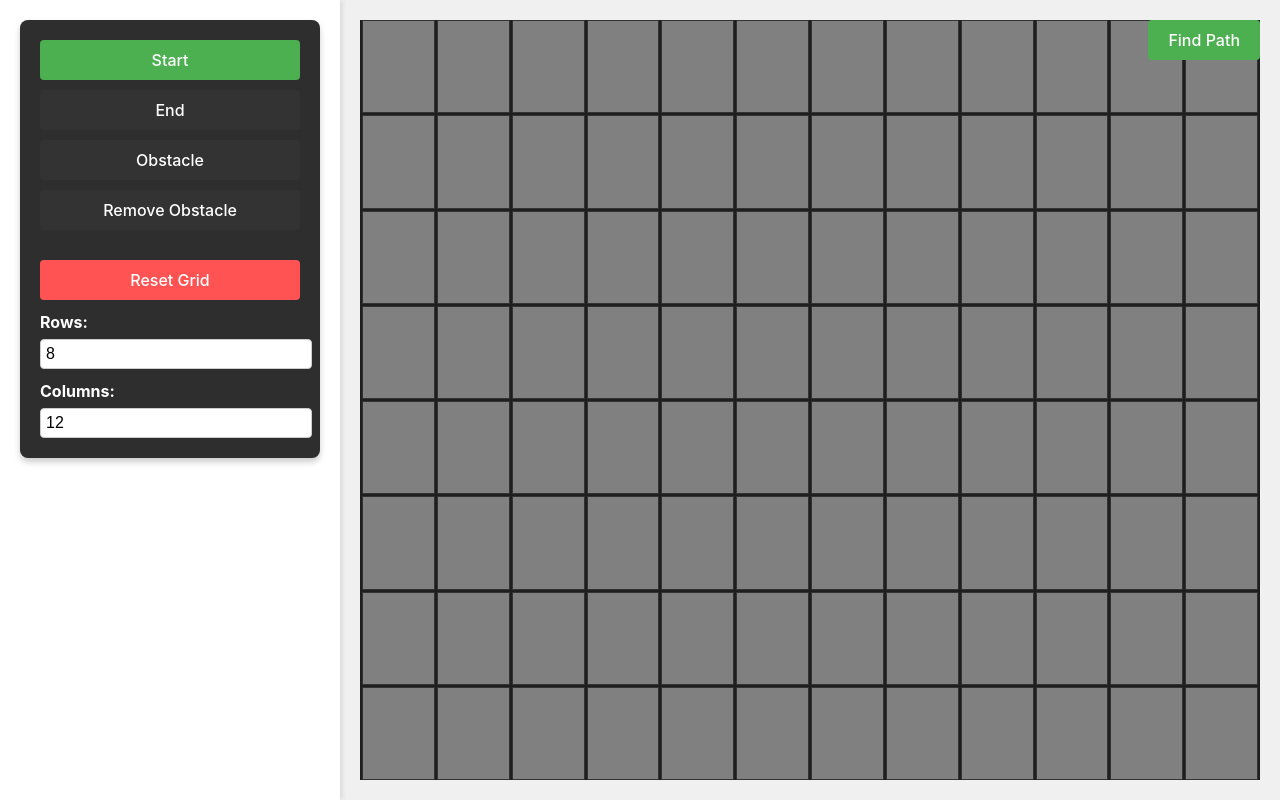
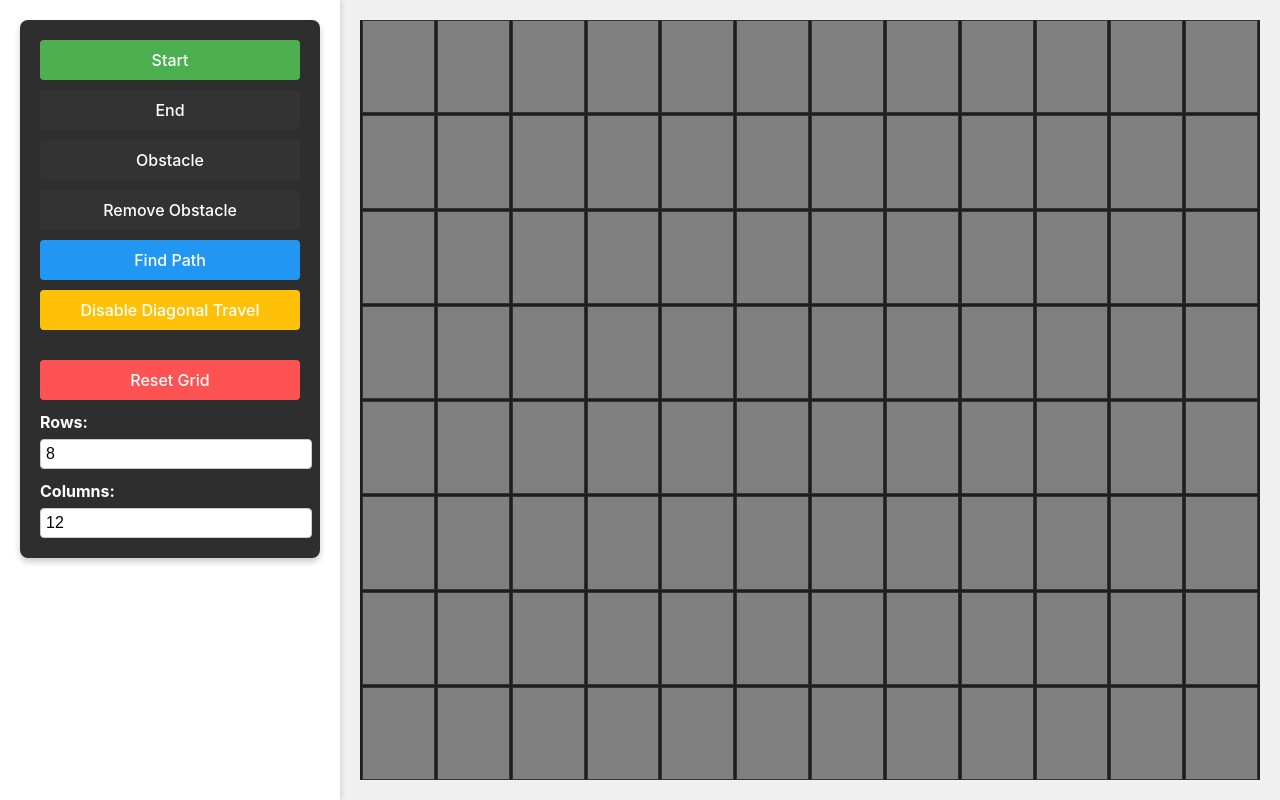
Before and after one commit to JoeR96/astar-visualizer, a React (Vite) app: page / in a window 1280 px wide. Built offline with nearby package versions, Linux system fonts and the light colour scheme.

Commit message:
Add diagonal toggle. Refactor state to use the slice pattern.

```diff
--- a/src/BoundedStore.ts
+++ b/src/BoundedStore.ts
@@ -1,6 +1,6 @@
 import {create} from 'zustand';
 import { createGridSlice } from './cell/grid-slice.ts';
-import { createControlPanelSlice } from './control-anel/control-panel-slice.ts';
+import { createControlPanelSlice } from './control-panel/control-panel-slice.ts';
 
 type BoundedStore = ReturnType<typeof createGridSlice> & ReturnType<typeof createControlPanelSlice>;
 
--- a/src/cell/grid-slice.ts
+++ b/src/cell/grid-slice.ts
@@ -1,12 +1,13 @@
 import { StateCreator } from 'zustand';
 import { CellState } from '../enums.ts';
+import { aStar } from '../services/astarService.ts';
+import { aStarNode } from '../types.ts';
 
 type Cell = {
   row: number;
   col: number;
   state: CellState;
 };
-
 
 export interface GridSlice {
   cells: Cell[][];
@@ -19,6 +20,11 @@ export interface GridSlice {
   setNumberOfRows: (numberOfRows: number) => void;
   setCellState: (row: number, col: number, state: CellState) => void;
   resetCells: () => void;
+  handleFindPath: (canTravelDiagonally: boolean) => void;
+  path: aStarNode[];
+  visitedNodes: aStarNode[];
+  setPath: (path: aStarNode[]) => void;
+  setVisitedNodes(visitedNodes: aStarNode[]): void;
 }
 
 export const createGridSlice: StateCreator<GridSlice, [], [], GridSlice> = (
@@ -36,6 +42,8 @@ export const createGridSlice: StateCreator<GridSlice, [], [], GridSlice> = (
   startTile: null,
   endTile: null,
   obstacleTiles: [],
+  path: [],
+  visitedNodes: [],
   setNumberOfColumns: (numberOfColumns) => {
     set((state) => {
       const newCells = state.cells.map((row) => {
@@ -151,6 +159,77 @@ export const createGridSlice: StateCreator<GridSlice, [], [], GridSlice> = (
       startTile: null,
       endTile: null,
       obstacleTiles: [],
+      path: [],
+      visitedNodes: [],
     }));
   },
+  handleFindPath: (canTravelDiagonally : boolean) => {
+    set((state) => {
+      const startCell = state.cells.flat().find(cell => cell.state === CellState.Start);
+      const endCell = state.cells.flat().find(cell => cell.state === CellState.End);
+
+      if (startCell && endCell) {
+        const gridForAStar = state.cells.map(row =>
+          row.map(cell => ({
+            row: cell.row,
+            col: cell.col,
+            state: cell.state,
+          }))
+        );
+
+        const { path, visitedNodes } = aStar(gridForAStar, startCell, endCell, canTravelDiagonally);
+
+        const newCellsWithPath = state.cells.map(row =>
+          row.map(cell => ({
+            ...cell,
+            state: path.some(p => p.row === cell.row && p.col === cell.col) ? CellState.Path : cell.state
+          }))
+        );
+
+        const newCellsWithVisited = newCellsWithPath.map(row =>
+          row.map(cell => ({
+            ...cell,
+            state: visitedNodes.some(v => v.row === cell.row && v.col === cell.col) && cell.state === CellState.Empty ? CellState.Visited : cell.state
+          }))
+        );
+
+        return {
+          ...state,
+          cells: newCellsWithVisited,
+          path,
+          visitedNodes,
+        };
+      }
+
+      return state; // Return the state unmodified if start or end cell is not found
+    });
+  },
+  setPath: (path) => {
+    set((state) => {
+      const newCells = state.cells.map(row =>
+        row.map(cell => ({
+          ...cell,
+          state: path.some(p => p.row === cell.row && p.col === cell.col) ? CellState.Path : cell.state,
+        }))
+      );
+      return {
+        ...state,
+        cells: newCells,
+      };
+    });
+  },
+  setVisitedNodes: (visitedNodes) => {
+    set((state) => {
+      const newCells = state.cells.map(row =>
+        row.map(cell => ({
+          ...cell,
+          state: visitedNodes.some(v => v.row === cell.row && v.col === cell.col) && cell.state === CellState.Empty ? CellState.Visited : cell.state,
+        }))
+      );
+      return {
+        ...state,
+        cells: newCells,
+      };
+    });
+  },
 });
--- a/src/control-anel/ControlPanel.tsx
+++ b/src/control-panel/ControlPanel.tsx
@@ -11,6 +11,9 @@ export const ControlPanel: React.FC = () => {
     columns,
     setNumberOfRows,
     setNumberOfColumns,
+    handleFindPath,
+    canTravelDiagonally,
+    setCanTravelDiagonally,
   } = useControlsBoundedStore();
 
   const buttons = [
@@ -26,6 +29,11 @@ export const ControlPanel: React.FC = () => {
 
   const handleResetClick = () => {
     resetCells();
+    setSelectedButtonState(CellState.Start);
+  };
+
+  const handleFindPathClick = () => {
+    handleFindPath(canTravelDiagonally);
   };
 
   return (
@@ -70,6 +78,52 @@ export const ControlPanel: React.FC = () => {
           {button.label}
         </button>
       ))}
+      <button
+        onClick={handleFindPathClick}
+        style={{
+          padding: '10px 20px',
+          fontSize: '16px',
+          color: '#fff',
+          border: 'none',
+          borderRadius: '4px',
+          cursor: 'pointer',
+          backgroundColor: '#2196F3',
+          transition: 'background-color 0.3s ease, transform 0.2s ease',
+        }}
+        onMouseOver={(e) => {
+          e.currentTarget.style.backgroundColor = '#0b7dda';
+          e.currentTarget.style.transform = 'scale(1.05)';
+        }}
+        onMouseOut={(e) => {
+          e.currentTarget.style.backgroundColor = '#2196F3';
+          e.currentTarget.style.transform = 'scale(1)';
+        }}
+      >
+        Find Path
+      </button>
+      <button
+        onClick={() => setCanTravelDiagonally(!canTravelDiagonally)}
+        style={{
+          padding: '10px 20px',
+          fontSize: '16px',
+          color: '#fff',
+          border: 'none',
+          borderRadius: '4px',
+          cursor: 'pointer',
+          backgroundColor: canTravelDiagonally ? '#FFC107' : '#555555',
+          transition: 'background-color 0.3s ease, transform 0.2s ease',
+        }}
+        onMouseOver={(e) => {
+          e.currentTarget.style.backgroundColor = '#FFA000';
+          e.currentTarget.style.transform = 'scale(1.05)';
+        }}
+        onMouseOut={(e) => {
+          e.currentTarget.style.backgroundColor = canTravelDiagonally ? '#FFC107' : '#555555';
+          e.currentTarget.style.transform = 'scale(1)';
+        }}
+      >
+        {canTravelDiagonally ? 'Disable Diagonal Travel' : 'Enable Diagonal Travel'}
+      </button>
       <div
         style={{
           display: 'flex',
--- a/src/control-anel/control-panel-slice.ts
+++ b/src/control-panel/control-panel-slice.ts
@@ -4,6 +4,8 @@ import { CellState } from '../enums.ts';
 export interface ControlPanelSlice {
     activeButton: CellState;
     setSelectedButtonState: (buttonState: CellState) => void;
+    canTravelDiagonally: boolean;
+    setCanTravelDiagonally: (canTravelDiagonally: boolean) => void;
 }
 
 export const createControlPanelSlice: StateCreator<
@@ -14,4 +16,6 @@ export const createControlPanelSlice: StateCreator<
 > = (set) => ({
     activeButton: CellState.Start,
     setSelectedButtonState: (buttonState: CellState) => set({ activeButton: buttonState }),
+    canTravelDiagonally: true,
+    setCanTravelDiagonally: (canTravelDiagonally: boolean) => set({ canTravelDiagonally }),
 });
--- a/src/grid/Grid.tsx
+++ b/src/grid/Grid.tsx
@@ -1,13 +1,9 @@
-import React, { useState } from 'react';
+import React from 'react';
 import { useControlsBoundedStore } from '../BoundedStore.ts';
 import { CellState } from '../enums.ts';
-import { aStarNode } from '../types.ts';
-import { aStar } from '../services/astarService.ts';
 
 export const Grid: React.FC = () => {
-  const { cells, activeButton, setCellState, setSelectedButtonState } = useControlsBoundedStore();
-  const [path, setPath] = useState<aStarNode[]>([]);
-  const [visitedNodes, setVisitedNodes] = useState<aStarNode[]>([]);
+  const { cells, activeButton, setCellState, setSelectedButtonState, visitedNodes, path } = useControlsBoundedStore();
 
   const handleCellClick = (row: number, col: number) => {
     setCellState(row, col, activeButton);
@@ -21,25 +17,6 @@ export const Grid: React.FC = () => {
         break;
       default:
         break;
-    }
-  };
-
-  const handleFindPath = () => {
-    const startCell = cells.flat().find(cell => cell.state === CellState.Start);
-    const endCell = cells.flat().find(cell => cell.state === CellState.End);
-
-    if (startCell && endCell) {
-      const gridForAStar = cells.map(row =>
-        row.map(cell => ({
-          row: cell.row,
-          col: cell.col,
-          state: cell.state,
-        }))
-      );
-
-      const { path, visitedNodes } = aStar(gridForAStar, startCell, endCell);
-      setPath(path);
-      setVisitedNodes(visitedNodes);
     }
   };
 
@@ -127,24 +104,6 @@ export const Grid: React.FC = () => {
           })
         )}
       </div>
-      <button
-        onClick={handleFindPath}
-        style={{
-          position: 'absolute',
-          top: '20px',
-          right: '20px',
-          padding: '10px 20px',
-          fontSize: '16px',
-          color: '#fff',
-          border: 'none',
-          borderRadius: '4px',
-          cursor: 'pointer',
-          backgroundColor: '#4CAF50',
-          transition: 'background-color 0.3s ease, transform 0.2s ease',
-        }}
-      >
-        Find Path
-      </button>
     </div>
   );
 };
@@ -163,6 +122,6 @@ const getCellColor = (state: CellState | null, isVisited: boolean): string => {
     case CellState.Empty:
       return 'gray'; // Empty cell color
     default:
-      return '#1e1e1e'; // Default color
+      return 'gray'; // Default color
   }
 };
--- a/src/layout/Layout.tsx
+++ b/src/layout/Layout.tsx
@@ -1,6 +1,6 @@
 import React from 'react';
 import { Grid } from '../grid/Grid.tsx';
-import { ControlPanel } from '../control-anel/ControlPanel.tsx';
+import { ControlPanel } from '../control-panel/ControlPanel.tsx';
 
 export const Layout: React.FC = () => {
   return (
--- a/src/services/astarService.ts
+++ b/src/services/astarService.ts
@@ -22,19 +22,25 @@ export const initializeStartNode = (
 };
 
 export const getNeighbors = (
-  node : aStarNode,
-  grid: Cell[][]
-): { row : number; col : number; state: CellState; }[] => {
+  node: aStarNode,
+  grid: Cell[][],
+  canTravelDiagonally: boolean
+): { row: number; col: number; state: CellState }[] => {
   const neighbors = [
     { row: node.row - 1, col: node.col },
     { row: node.row + 1, col: node.col },
     { row: node.row, col: node.col - 1 },
     { row: node.row, col: node.col + 1 },
-    { row: node.row - 1, col: node.col - 1 },
-    { row: node.row - 1, col: node.col + 1 },
-    { row: node.row + 1, col: node.col - 1 },
-    { row: node.row + 1, col: node.col + 1 },
   ];
+
+  if (canTravelDiagonally) {
+    neighbors.push(
+      { row: node.row - 1, col: node.col - 1 },
+      { row: node.row - 1, col: node.col + 1 },
+      { row: node.row + 1, col: node.col - 1 },
+      { row: node.row + 1, col: node.col + 1 }
+    );
+  }
 
   return neighbors
     .filter((neighbor) => {
@@ -82,6 +88,7 @@ export const aStar = (
   grid: { col: number; row: number; state: CellState }[][],
   start: FlatArray<Cell[][], 1>,
   end: FlatArray<Cell[][], 1>,
+  canTravelDiagonally: boolean,
 ): { path: aStarNode[]; visitedNodes: aStarNode[] } => {
   const openSet: aStarNode[] = [];
   const closedSet: aStarNode[] = [];
@@ -103,7 +110,7 @@ export const aStar = (
 
     closedSet.push(currentNode);
 
-    const neighbors = getNeighbors(currentNode, grid);
+    const neighbors = getNeighbors(currentNode, grid, canTravelDiagonally);
 
     for (const neighbor of neighbors) {
       if (closedSet.some((node) => node.row === neighbor.row && node.col === neighbor.col)) {
```
Also changed, not shown: 1 other file (tests, documents, lock files or other folders).
